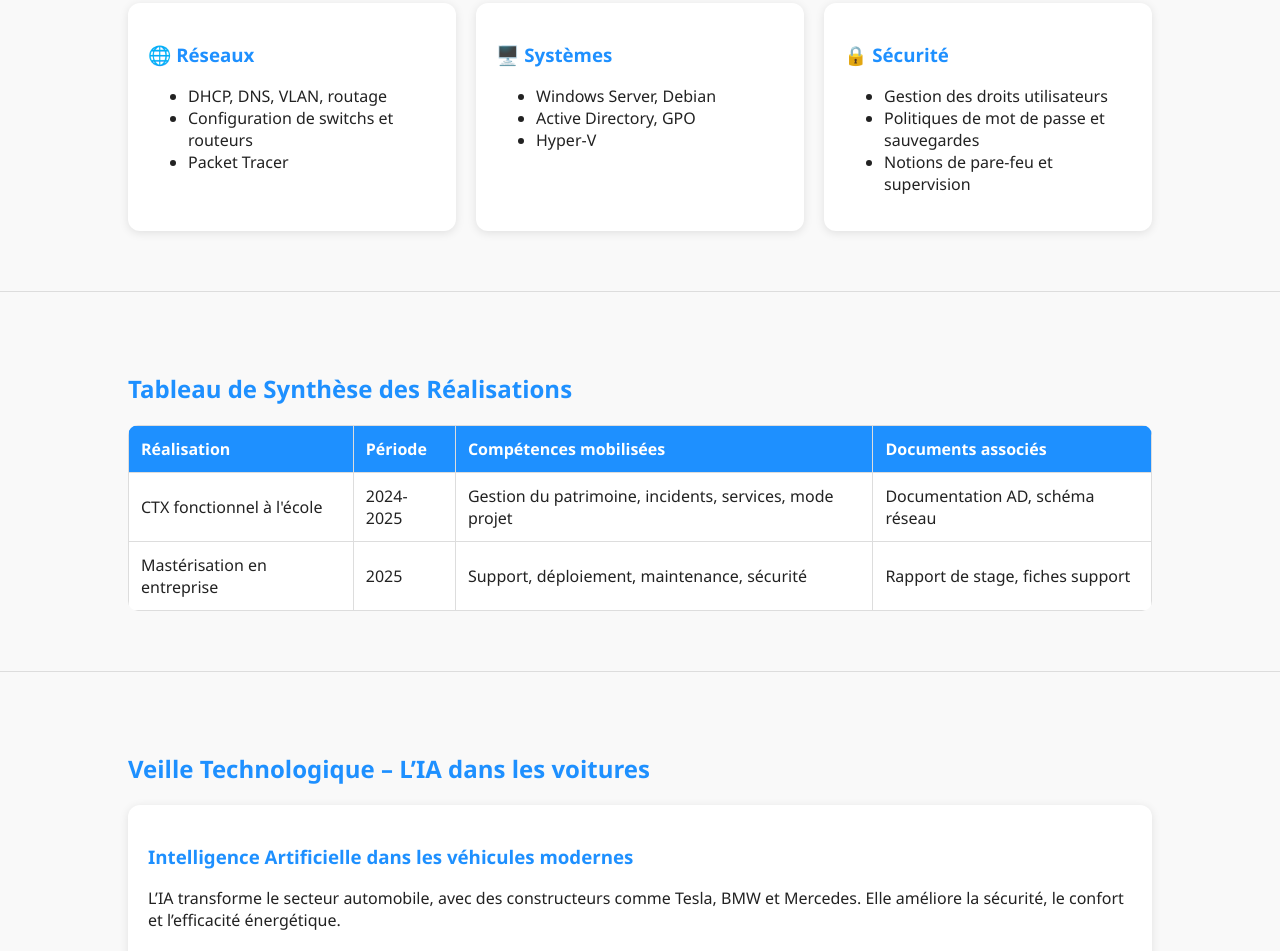
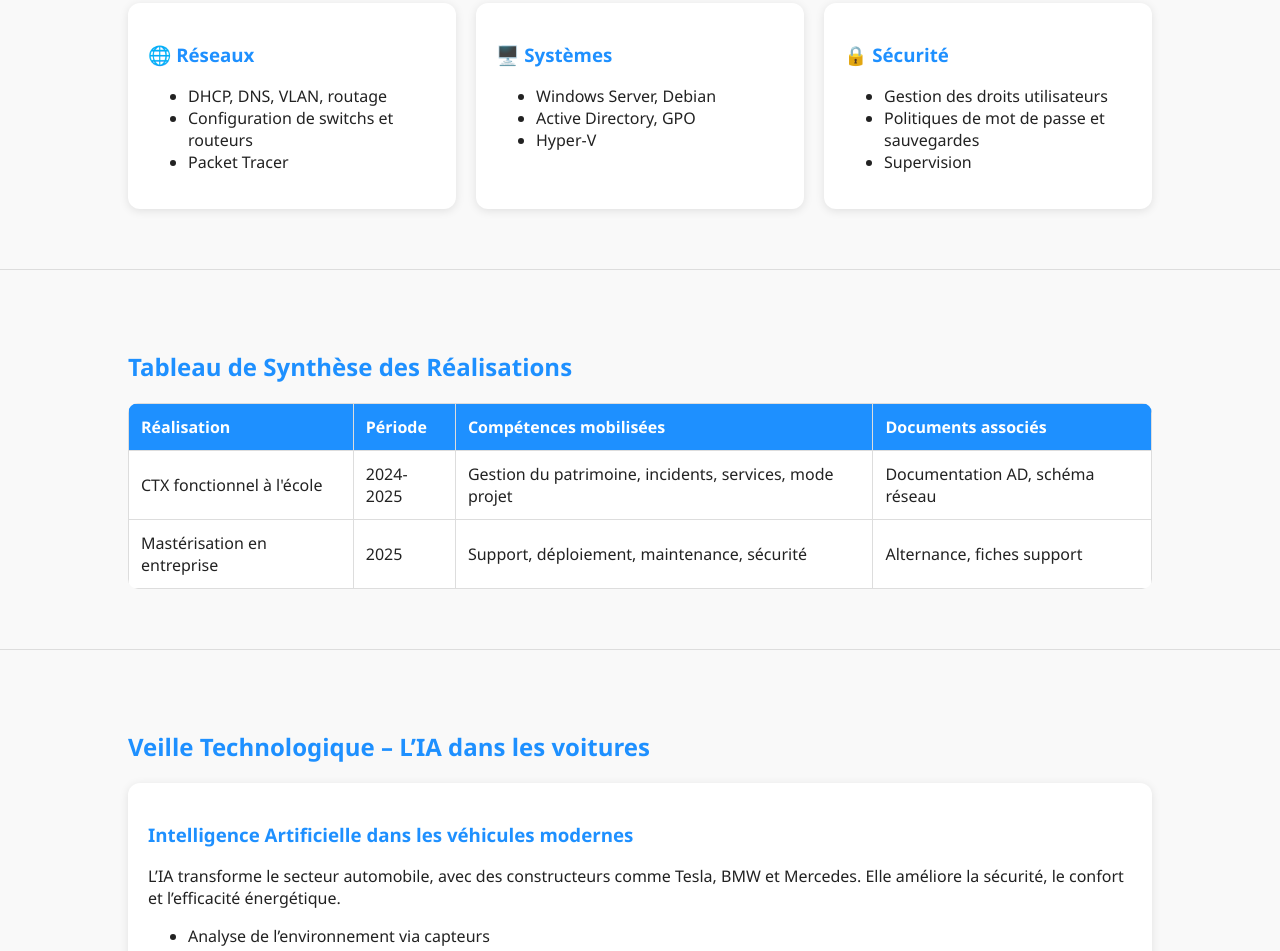
Before and after one commit to Mathias00o/Mathias00o.github.io, a plain HTML site: page index.html in a window 1280 px wide. Shown: the part 1862-2813 px from the top of the page. Drawn offline with Linux system fonts and the light colour scheme.

Commit message:
Update index.html

```diff
--- a/index.html
+++ b/index.html
@@ -226,7 +226,7 @@ a {
 <ul>
 <li>Gestion des droits utilisateurs</li>
 <li>Politiques de mot de passe et sauvegardes</li>
-<li>Notions de pare-feu et supervision</li>
+<li>Supervision</li>
 </ul>
 </div>
 </div>
@@ -254,7 +254,7 @@ a {
 <td>Mastérisation en entreprise</td>
 <td>2025</td>
 <td>Support, déploiement, maintenance, sécurité</td>
-<td>Rapport de stage, fiches support</td>
+<td>Alternance, fiches support</td>
 </tr>
 </tbody>
 </table>
```
